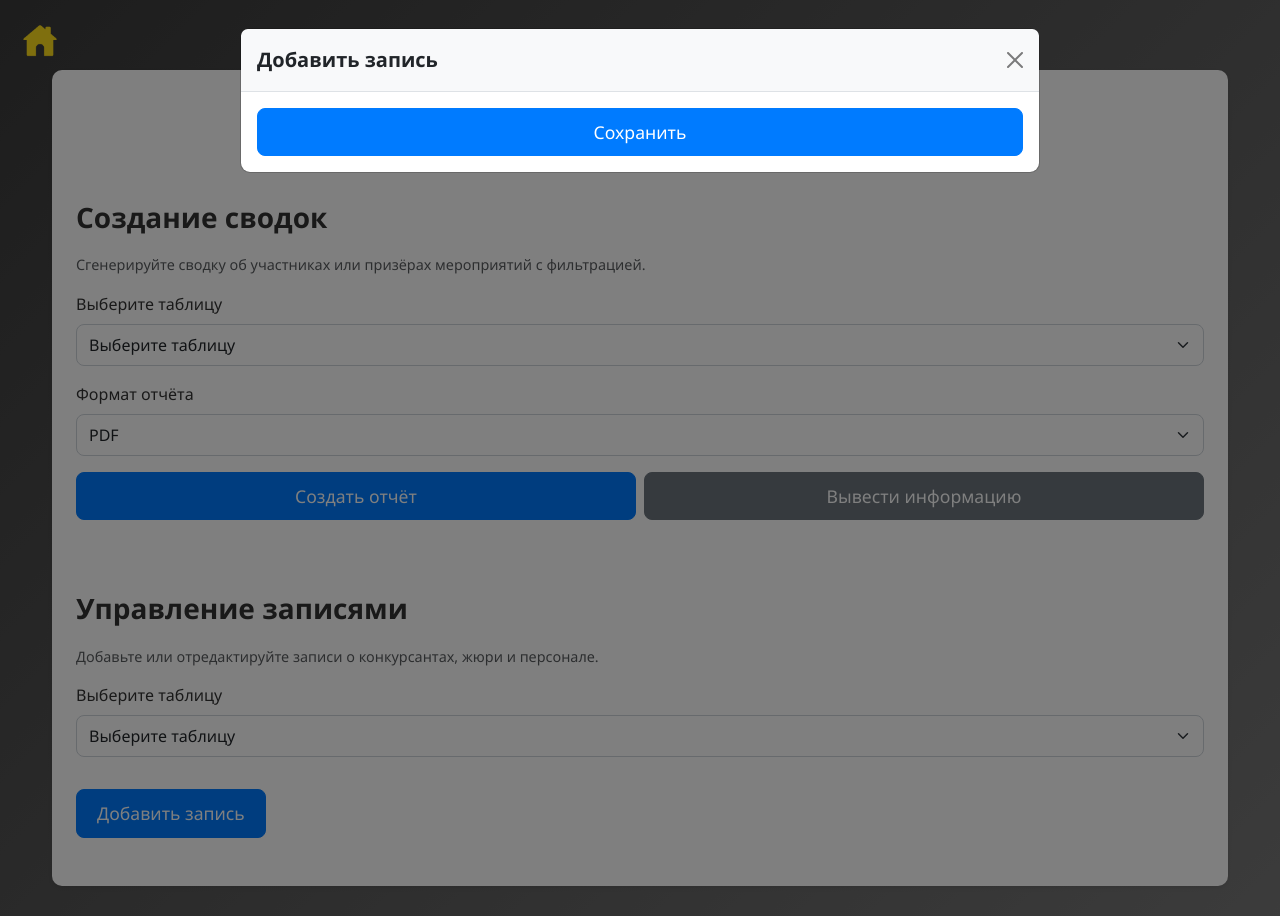
After one commit to Meta4ora/Hackathon_Website, a Django app: template templates/control_panel.html in a window 1280 px wide, after a click on "Добавить запись". The commit adds this page. Run offline with Django 5.2, Linux system fonts and the light colour scheme; the template is opened without the code that fills it, so the values that code supplies are empty.

Commit message:
Added control panel page with styles and js scripts

```diff
--- /dev/null
+++ b/static/css/control_panel.css
@@ -0,0 +1,145 @@
+/* Общие стили для страницы */
+.bg-section {
+    padding-top: 40px;
+    font-family: 'Segoe UI', Tahoma, Geneva, Verdana, sans-serif;
+    background: linear-gradient(-45deg, #1a1a1a, #3e3e3e, #8c8c8c, #3a3a3a);
+    background-size: 400% 400%;
+    animation: animatedDarkGold 25s ease infinite;
+    min-height: 100vh; /* Changed to min-height to allow scrolling */
+    display: flex;
+    justify-content: center;
+    align-items: center;
+}
+
+.container {
+    max-width: 1200px;
+    margin: 0 auto;
+}
+
+.card {
+    background-color: #fff;
+    border-radius: 10px;
+    border: none;
+}
+
+.form-heading {
+    color: #333;
+    font-weight: 600;
+    margin-bottom: 20px;
+}
+
+/* Стили для кнопки "Домой" */
+.home-button {
+    position: fixed;
+    top: 20px;
+    left: 20px;
+    z-index: 1000;
+}
+
+.home-button img {
+    width: 40px;
+    height: 40px;
+    transition: opacity 0.3s ease;
+}
+
+.home-button:hover img {
+    opacity: 0.8;
+}
+
+/* Стили для кнопок */
+.btn-lg-custom {
+    padding: 10px 20px;
+    font-size: 1.1rem;
+    border-radius: 8px;
+}
+
+.btn-primary {
+    background-color: #007bff;
+    border-color: #007bff;
+}
+
+.btn-primary:hover {
+    background-color: #0056b3;
+    border-color: #0056b3;
+}
+
+.btn-secondary {
+    background-color: #6c757d;
+    border-color: #6c757d;
+}
+
+.btn-secondary:hover {
+    background-color: #5a6268;
+    border-color: #5a6268;
+}
+
+/* Стили для форм */
+.form-label {
+    font-weight: 500;
+    color: #333;
+}
+
+.form-control,
+.form-select {
+    border-radius: 8px;
+    border: 1px solid #ced4da;
+    padding: 8px 12px;
+}
+
+.form-control:focus,
+.form-select:focus {
+    border-color: #007bff;
+    box-shadow: 0 0 0 0.2rem rgba(0, 123, 255, 0.25);
+}
+
+.text-danger {
+    font-size: 0.9rem;
+}
+
+.text-muted {
+    font-size: 0.9rem;
+}
+
+/* Стили для таблиц */
+.table {
+    margin-top: 20px;
+}
+
+.table th,
+.table td {
+    vertical-align: middle;
+    text-align: center;
+}
+
+.table-striped tbody tr:nth-of-type(odd) {
+    background-color: #f9f9f9;
+}
+
+.table-editable td {
+    padding: 8px;
+}
+
+.table-editable input {
+    width: 100%;
+    border: 1px solid #ced4da;
+    border-radius: 4px;
+    padding: 4px;
+}
+
+/* Стили для модальных окон */
+.modal-content {
+    border-radius: 10px;
+}
+
+.modal-header {
+    background-color: #f8f9fa;
+    border-bottom: 1px solid #dee2e6;
+}
+
+.modal-title {
+    font-weight: 600;
+}
+
+.modal-footer {
+    border-top: 1px solid #dee2e6;
+}
--- /dev/null
+++ b/static/js/control_panel.js
@@ -0,0 +1,150 @@
+document.addEventListener('DOMContentLoaded', function () {
+    // Динамическое отображение фильтров для сводок
+    function toggleFilters() {
+        const tableSelect = document.getElementById('summary_table');
+        const filterFields = document.getElementById('filter_fields');
+        if (tableSelect.value) {
+            filterFields.style.display = 'block';
+        } else {
+            filterFields.style.display = 'none';
+        }
+    }
+
+    // Загрузка данных таблицы
+    function loadTableData() {
+        const tableSelect = document.getElementById('table_select');
+        const tableContainer = document.getElementById('table_container');
+        const tableName = tableSelect.value;
+
+        if (!tableName) {
+            tableContainer.innerHTML = '';
+            return;
+        }
+
+        fetch(`/api/get_table_data/?table=${tableName}`, {
+            method: 'GET',
+            headers: {
+                'X-CSRFToken': getCookie('csrftoken'),
+            },
+        })
+            .then(response => response.json())
+            .then(data => {
+                let html = `
+                    <table class="table table-striped table-editable">
+                        <thead>
+                            <tr>
+                                ${Object.keys(data[0]).map(key => `<th>${key}</th>`).join('')}
+                                <th>Действия</th>
+                            </tr>
+                        </thead>
+                        <tbody>
+                `;
+                data.forEach(row => {
+                    html += '<tr>';
+                    Object.values(row).forEach((value, index) => {
+                        html += `<td><input type="text" value="${value}" data-field="${Object.keys(row)[index]}" data-id="${row.id}"></td>`;
+                    });
+                    html += `
+                        <td>
+                            <button class="btn btn-sm btn-primary save-edit" data-id="${row.id}">Сохранить</button>
+                        </td>
+                    </tr>`;
+                });
+                html += '</tbody></table>';
+                tableContainer.innerHTML = html;
+
+                // Обработчик сохранения изменений
+                document.querySelectorAll('.save-edit').forEach(button => {
+                    button.addEventListener('click', function () {
+                        const id = this.dataset.id;
+                        const row = this.closest('tr');
+                        const fields = {};
+                        row.querySelectorAll('input').forEach(input => {
+                            fields[input.dataset.field] = input.value;
+                        });
+                        saveEdit(tableName, id, fields);
+                    });
+                });
+            })
+            .catch(error => console.error('Ошибка загрузки данных:', error));
+    }
+
+    // Сохранение изменений
+    function saveEdit(tableName, id, fields) {
+        fetch(`/api/save_table_data/`, {
+            method: 'POST',
+            headers: {
+                'Content-Type': 'application/json',
+                'X-CSRFToken': getCookie('csrftoken'),
+            },
+            body: JSON.stringify({ table: tableName, id: id, fields: fields }),
+        })
+            .then(response => response.json())
+            .then(data => {
+                if (data.success) {
+                    loadTableData();
+                    alert('Изменения сохранены!');
+                } else {
+                    alert('Ошибка сохранения: ' + data.error);
+                }
+            })
+            .catch(error => console.error('Ошибка сохранения:', error));
+    }
+
+    // Очистка формы для добавления
+    function clearForm() {
+        document.getElementById('record_id').value = '';
+        document.getElementById('table_name').value = '';
+        document.getElementById('dynamic_fields').innerHTML = '';
+        const tableSelect = document.getElementById('table_select');
+        if (tableSelect.value) {
+            loadDynamicFields(tableSelect.value);
+        }
+    }
+
+    // Загрузка динамических полей для формы
+    function loadDynamicFields(tableName) {
+        document.getElementById('table_name').value = tableName;
+        fetch(`/api/get_table_fields/?table=${tableName}`, {
+            method: 'GET',
+            headers: {
+                'X-CSRFToken': getCookie('csrftoken'),
+            },
+        })
+            .then(response => response.json())
+            .then(fields => {
+                let html = '';
+                fields.forEach(field => {
+                    html += `
+                        <div class="mb-3">
+                            <label for="${field}_input" class="form-label">${field}</label>
+                            <input type="text" class="form-control" id="${field}_input" name="${field}">
+                        </div>
+                    `;
+                });
+                document.getElementById('dynamic_fields').innerHTML = html;
+            })
+            .catch(error => console.error('Ошибка загрузки полей:', error));
+    }
+
+    // Получение CSRF-токена
+    function getCookie(name) {
+        let cookieValue = null;
+        if (document.cookie && document.cookie !== '') {
+            const cookies = document.cookie.split(';');
+            for (let i = 0; i < cookies.length; i++) {
+                const cookie = cookies[i].trim();
+                if (cookie.substring(0, name.length + 1) === (name + '=')) {
+                    cookieValue = decodeURIComponent(cookie.substring(name.length + 1));
+                    break;
+                }
+            }
+        }
+        return cookieValue;
+    }
+
+    // Инициализация
+    toggleFilters();
+    loadTableData();
+    document.getElementById('table_select').addEventListener('change', loadDynamicFields);
+});
--- /dev/null
+++ b/templates/control_panel.html
@@ -0,0 +1,156 @@
+{% load static %}
+<!DOCTYPE html>
+<html lang="ru">
+<head>
+    <meta charset="UTF-8">
+    <meta name="viewport" content="width=device-width, initial-scale=1.0">
+    <title>Панель управления</title>
+    <link href="https://cdn.jsdelivr.net/npm/bootstrap@5.3.6/dist/css/bootstrap.min.css" rel="stylesheet">
+    <link rel="stylesheet" href="{% static 'css/control_panel.css' %}">
+</head>
+<body class="bg-section">
+    <a href="{% url 'index' %}" class="home-button">
+        <img src="{% static 'images/home_icon.png' %}" alt="Домой">
+    </a>
+
+    <div class="container">
+        <div class="card p-4 shadow-sm">
+            <h2 class="form-heading text-center">Панель управления</h2>
+
+            {% if messages %}
+                <div class="mb-3">
+                    {% for message in messages %}
+                        <div class="alert {% if message.tags == 'success' %}alert-success{% else %}alert-danger{% endif %}">
+                            {{ message }}
+                        </div>
+                    {% endfor %}
+                </div>
+            {% endif %}
+
+            <!-- Section 1: Создание сводок об участниках и призёрах -->
+            <h3 class="form-heading mt-5">Создание сводок</h3>
+            <div class="mb-4">
+                <p class="text-muted">Сгенерируйте сводку об участниках или призёрах мероприятий с фильтрацией.</p>
+                <form method="post" novalidate id="summaryForm">
+                    {% csrf_token %}
+                    <input type="hidden" name="summary_submit" value="1">
+                    <div class="mb-3">
+                        <label for="summary_table" class="form-label">Выберите таблицу</label>
+                        <select class="form-select" id="summary_table" name="summary_table" required onchange="toggleFilters()">
+                            <option value="">Выберите таблицу</option>
+                            <option value="participants">Участники</option>
+                            <option value="winners">Призёры</option>
+                        </select>
+                    </div>
+                    <div id="filter_fields" style="display: none;">
+                        <div class="mb-3">
+                            <label for="summary_event" class="form-label">Мероприятие (опционально)</label>
+                            <select class="form-select" id="summary_event" name="summary_event">
+                                <option value="">Все мероприятия</option>
+                                {% for event in events %}
+                                    <option value="{{ event.id_event }}">{{ event.event_name }} ({{ event.start_date|date:"d E Y" }})</option>
+                                {% endfor %}
+                            </select>
+                        </div>
+                        <div class="mb-3">
+                            <label for="summary_date_from" class="form-label">Дата с</label>
+                            <input type="date" class="form-control" id="summary_date_from" name="date_from">
+                        </div>
+                        <div class="mb-3">
+                            <label for="summary_date_to" class="form-label">Дата по</label>
+                            <input type="date" class="form-control" id="summary_date_to" name="date_to">
+                        </div>
+                    </div>
+                    <div class="mb-3">
+                        <label for="summary_format" class="form-label">Формат отчёта</label>
+                        <select class="form-select" id="summary_format" name="summary_format" required>
+                            <option value="pdf">PDF</option>
+                            <option value="word">Word</option>
+                        </select>
+                    </div>
+                    <div class="d-flex gap-2">
+                        <button type="submit" class="btn btn-primary btn-lg-custom w-50" name="action" value="create">Создать отчёт</button>
+                        <button type="submit" class="btn btn-secondary btn-lg-custom w-50" name="action" value="display">Вывести информацию</button>
+                    </div>
+                </form>
+            </div>
+
+            <!-- Section 2: Управление записями в таблице -->
+            <h3 class="form-heading mt-5">Управление записями</h3>
+            <div class="mb-4">
+                <p class="text-muted">Добавьте или отредактируйте записи о конкурсантах, жюри и персонале.</p>
+                <div class="mb-3">
+                    <label for="table_select" class="form-label">Выберите таблицу</label>
+                    <select class="form-select" id="table_select" name="table_select" required onchange="loadTableData()">
+                        <option value="">Выберите таблицу</option>
+                        <option value="participants">Участники</option>
+                        <option value="jury">Жюри</option>
+                        <option value="staff">Персонал</option>
+                    </select>
+                </div>
+                <div id="table_container" class="table-responsive">
+                    <!-- Таблица будет загружена динамически -->
+                </div>
+                <button type="button" class="btn btn-primary btn-lg-custom mt-3" data-bs-toggle="modal" data-bs-target="#addEditModal" onclick="clearForm()">Добавить запись</button>
+            </div>
+        </div>
+    </div>
+
+    <!-- Modal: Add/Edit Record -->
+    <div class="modal fade" id="addEditModal" tabindex="-1" aria-labelledby="addEditModalLabel" aria-hidden="true">
+        <div class="modal-dialog modal-lg">
+            <div class="modal-content">
+                <div class="modal-header">
+                    <h5 class="modal-title" id="addEditModalLabel">Добавить запись</h5>
+                    <button type="button" class="btn-close" data-bs-dismiss="modal" aria-label="Закрыть"></button>
+                </div>
+                <div class="modal-body">
+                    <form method="post" novalidate id="recordForm">
+                        {% csrf_token %}
+                        <input type="hidden" name="record_submit" value="1">
+                        <input type="hidden" id="record_id" name="record_id">
+                        <input type="hidden" id="table_name" name="table_name">
+                        <div id="dynamic_fields"></div>
+                        <button type="submit" class="btn btn-primary w-100 btn-lg-custom">Сохранить</button>
+                    </form>
+                </div>
+            </div>
+        </div>
+    </div>
+
+    <!-- Modal: Summary Success -->
+    <div class="modal fade" id="summarySuccessModal" tabindex="-1" aria-labelledby="summarySuccessModalLabel" aria-hidden="true">
+        <div class="modal-dialog">
+            <div class="modal-content">
+                <div class="modal-header">
+                    <h5 class="modal-title" id="summarySuccessModalLabel">Успешно</h5>
+                    <button type="button" class="btn-close" data-bs-dismiss="modal" aria-label="Закрыть"></button>
+                </div>
+                <div class="modal-body" id="summaryModalBody">
+                    Операция выполнена успешно!
+                </div>
+                <div class="modal-footer">
+                    <button type="button" class="btn btn-primary" data-bs-dismiss="modal">Закрыть</button>
+                </div>
+            </div>
+        </div>
+    </div>
+
+    <script src="https://cdn.jsdelivr.net/npm/bootstrap@5.3.6/dist/js/bootstrap.bundle.min.js"></script>
+    <script src="{% static 'js/control_panel.js' %}"></script>
+
+    <!-- Логика, зависящая от Django-разметки -->
+    <script>
+        document.addEventListener('DOMContentLoaded', function () {
+            // Показ модального окна успеха (если требуется)
+            const showSummaryModal = {{ has_messages|yesno:'true,false' }};
+            if (showSummaryModal) {
+                const summaryModal = document.getElementById('summarySuccessModal');
+                if (summaryModal) {
+                    new bootstrap.Modal(summaryModal).show();
+                }
+            }
+        });
+    </script>
+</body>
+</html>
--- a/templates/index.html
+++ b/templates/index.html
@@ -27,7 +27,7 @@
                     {% endif %}
                 </p>
                 <p class="auth mt-2">
-                    <a href="#" class="login-link text-decoration-underline" data-bs-toggle="modal" data-bs-target="#mentorRegistrationModal">Для наставников...</a>
+                    <a href="#" class="login-link text-decoration-underline" data-bs-toggle="modal" data-bs-target="#mentorRegistrationModal">Регистрация наставников…</a>
                 </p>
                 {% if messages %}
                     <div class="messages">
```
